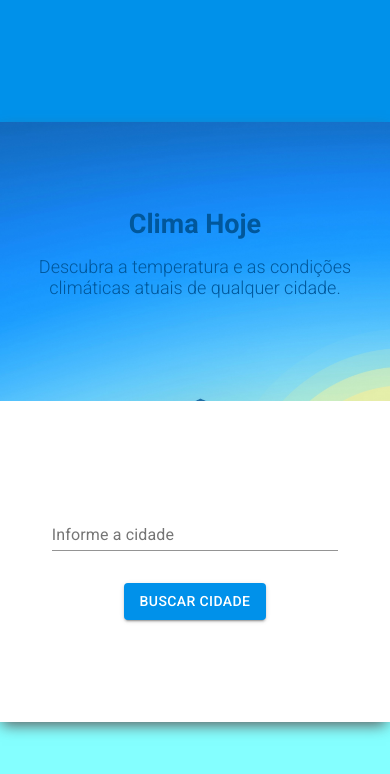
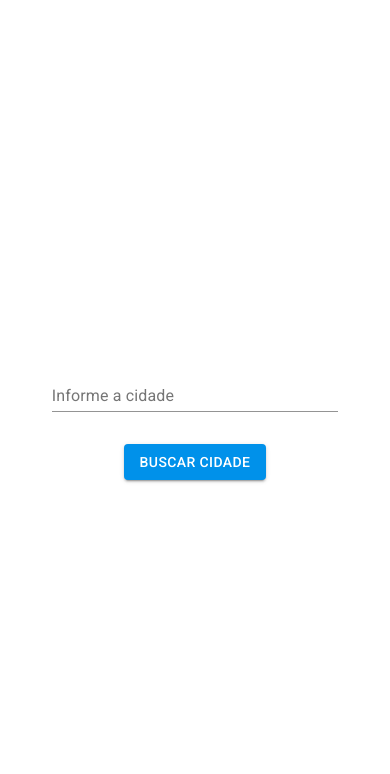
Before and after one commit to dyegosoriano/cima-hoje, a React (Create React App) app: page / in a window 390 px wide. Shown: the top 774 px of the page. Built offline with nearby package versions, Linux system fonts and the light colour scheme.

Commit message:
melhorando responsividade em dispositivos mobile

```diff
--- a/src/components/BoxContainer/styles.js
+++ b/src/components/BoxContainer/styles.js
@@ -19,5 +19,7 @@ export const Container = styled(Box)`
 
   @media (max-width: 1024px) {
     grid-template-columns: 1fr;
+    margin: 0 auto;
+    height: 100vh;
   }
 `
--- a/src/components/Sidebar/styles.js
+++ b/src/components/Sidebar/styles.js
@@ -19,4 +19,8 @@ export const Aside = styled.aside`
     text-align: center;
     padding: 16px;
   }
+
+  @media (max-width: 1024px) {
+    display: none;
+  }
 `
--- a/src/components/WeatherForecast/styles.js
+++ b/src/components/WeatherForecast/styles.js
@@ -3,6 +3,7 @@ import { List } from '@material-ui/core'
 
 export const Container = styled(List)`
   width: 100%;
+  height: 100%;
   max-height: 350px;
 
   overflow: auto;
--- a/src/pages/CityWeather/styles.js
+++ b/src/pages/CityWeather/styles.js
@@ -75,4 +75,9 @@ export const Container = styled.div`
     justify-content: space-evenly;
     align-items: center;
   }
+
+  @media (max-width: 1024px) {
+    height: 100vh;
+    grid-template-rows: auto auto auto;
+  }
 `
```
Also changed, not shown: 1 other file (tests, documents, lock files or other folders).
